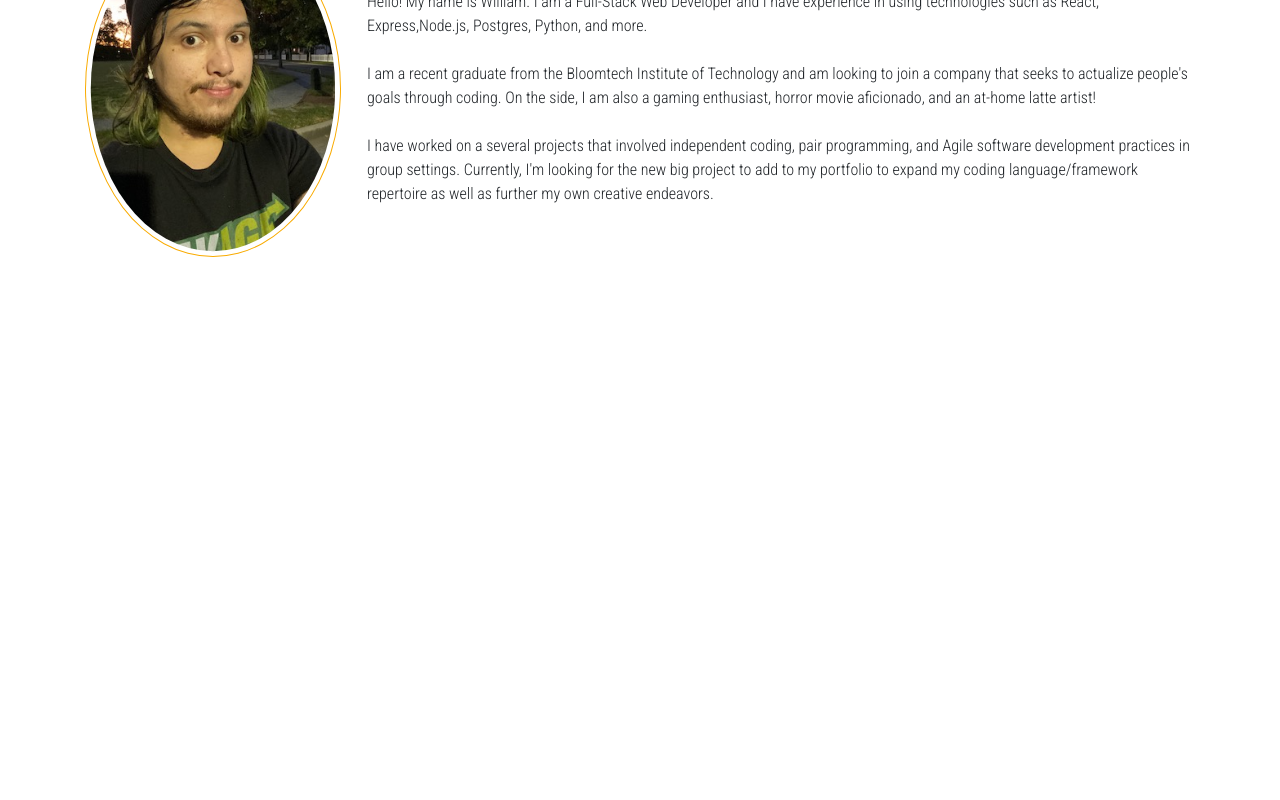
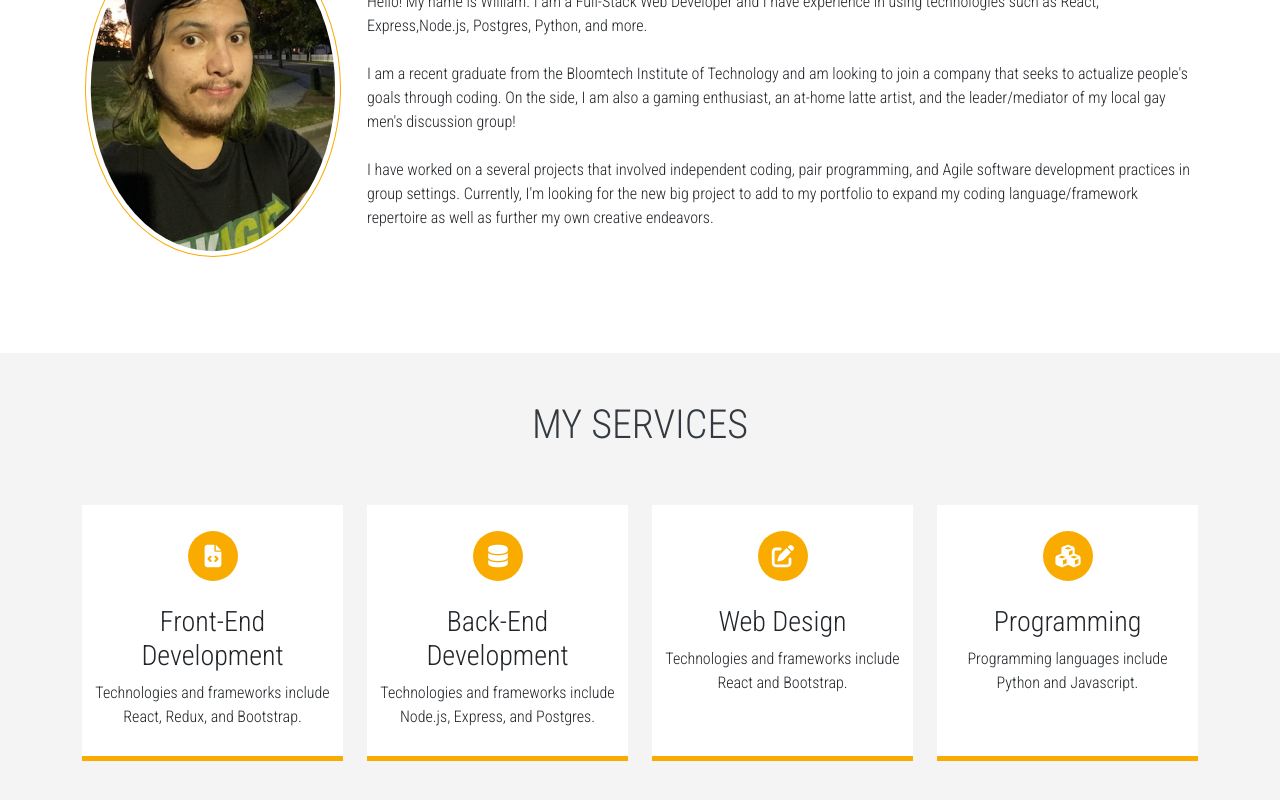
Before and after one commit to wzd200/wzdportfolio, a React (Create React App) app: page / in a window 1280 px wide. Shown: the part 920-1720 px from the top of the page. Before the commit the page ends 1273 px from the top, so only its background shows below. Built offline with nearby package versions, Linux system fonts and the light colour scheme.

Commit message:
created services component layout

```diff
--- a/src/App.css
+++ b/src/App.css
@@ -1,12 +1,13 @@
 @import url('https://fonts.googleapis.com/css2?family=Roboto+Condensed:wght@300&family=Roboto:wght@100&display=swap');
 
 :root {
-  --primary-white: #fff;
+  --primary-white: #ffffff;
   --primary-orange: #f9ab00;
-  --primary-dark: rgba(255, 255, 255, 0);
+  --primary-dark: rgb(52, 58, 64);
   --primary-red: #ef4035;
   --primary-hover-red: #f33501;
   --primary-black: rgb(33, 37, 41);
+  --primary-light-grey: #f4f4f4;
 }
 
 .App {
@@ -50,7 +51,7 @@
 
 /**************BODY***************/
 
-.body {
+* {
   font-family: 'Roboto Condensed', sans-serif !important;
 }
 
@@ -93,7 +94,7 @@ nav ul li {
   color: var(--primary-white) !important;
   margin-right: 0.75rem;
   margin-left: 0.75rem;
-  border-top: 0.1875rem solid var(--primary-dark);
+  border-top: 0.1875rem solid var(--primary-black);
 }
 
 .navbar-nav > li > a.active, .navbar-nav > li > a.active:focus {
@@ -211,3 +212,59 @@ nav ul li {
     width: 10rem;
   }
 }
+
+/**************SERVICES**************/
+
+.services {
+  text-align: center;
+  padding-bottom: 2rem;
+  background: var(--primary-light-grey)
+}
+
+.services h1 {
+  color: var(--primary-dark);
+  text-transform: uppercase;
+}
+
+.services .circle {
+  position: relative;
+  margin: 0.375rem auto;
+  background: var(--primary-orange);
+  border-radius: 50%;
+  width: 3.125rem;
+  height: 3.125rem;
+}
+
+.services .icon {
+  font-size: 1.4rem;
+  color: var(--primary-white);
+  position: absolute;
+  top: 50%;
+  left: 50%;
+  transform: translate(-50%, -50%)
+}
+
+.services .box {
+  height: 16rem;
+  border-bottom: 0.3125rem solid var(--primary-orange);
+  padding: 0.625rem;
+  margin-bottom:  1.875rem;
+  background-color: var(--primary-white);
+}
+
+.services .box:hover {
+  background: var(--primary-orange);
+  border-bottom: 0.3125rem solid var(--primary-dark);
+}
+
+.services .box:hover .icon {
+  color: var(--primary-dark);
+}
+
+.services .box:hover .circle {
+  background-color: var(--primary-white);
+}
+
+.services .box:hover p {
+  color: var(--primary-white);
+}
--- a/src/App.js
+++ b/src/App.js
@@ -3,6 +3,7 @@ import 'bootstrap/dist/css/bootstrap.min.css';
 import Navbar from './Components/Navbar';
 import Header from './Components/Header';
 import AboutMe from './Components/AboutMe';
+import Services from './Components/Services';
 
 function App() {
   return (
@@ -10,6 +11,7 @@ function App() {
       <Navbar/>
       <Header/>
       <AboutMe/>
+      <Services/>
     </>
   );
 }
--- a/src/Components/AboutMe.js
+++ b/src/Components/AboutMe.js
@@ -16,7 +16,7 @@ const AboutMe = () => {
                     Hello! My name is William. I am a Full-Stack Web Developer and I have experience in using technologies such as React, Express,Node.js, Postgres, Python, and more.
                     <br/>
                     <br/>
-                    I am a recent graduate from the Bloomtech Institute of Technology and am looking to join a company that seeks to actualize people's goals through coding. On the side, I am also a gaming enthusiast, horror movie aficionado, and an at-home latte artist!
+                    I am a recent graduate from the Bloomtech Institute of Technology and am looking to join a company that seeks to actualize people's goals through coding. On the side, I am also a gaming enthusiast, an at-home latte artist, and the leader/mediator of my local gay men's discussion group!
                     <br/>
                     <br/>
                     I have worked on a several projects that involved independent coding, pair programming, and Agile software development practices in group settings. Currently, I'm looking for the new big project to add to my portfolio to expand my coding language/framework repertoire as well as further my own creative endeavors.
--- /dev/null
+++ b/src/Components/Services.js
@@ -0,0 +1,53 @@
+import React from 'react'
+import { FontAwesomeIcon } from '@fortawesome/react-fontawesome';
+import { faFileCode, faDatabase, faPenToSquare, faCubes } from '@fortawesome/free-solid-svg-icons';
+
+const Services = () => {
+  return (
+    <div className='services'>
+        <h1 className='py-5'>My Services</h1>
+        <div className='container'>
+            <div className='row'>
+                <div className='col-md-3 col-sm-6'>
+                    <div className='box'>
+                        <div className='circle mt-3 mb-4'>
+                            <FontAwesomeIcon className='icon' icon={faFileCode} size='2x'/>
+                        </div>
+                        <h3>Front-End Development</h3>
+                        <p>Technologies and frameworks include React, Redux, and Bootstrap.</p>
+                    </div>
+                </div>
+                <div className='col-md-3 col-sm-6'>
+                    <div className='box'>
+                        <div className='circle mt-3 mb-4'>
+                            <FontAwesomeIcon className='icon' icon={faDatabase} size='2x'/>
+                        </div>
+                        <h3>Back-End Development</h3>
+                        <p>Technologies and frameworks include Node.js, Express, and Postgres.</p>
+                    </div>
+                </div>
+                <div className='col-md-3 col-sm-6'>
+                    <div className='box'>
+                        <div className='circle mt-3 mb-4'>
+                            <FontAwesomeIcon className='icon' icon={faPenToSquare} size='2x'/>
+                        </div>
+                        <h3>Web Design</h3>
+                        <p>Technologies and frameworks include React and Bootstrap.</p>
+                    </div>
+                </div>
+                <div className='col-md-3 col-sm-6'>
+                    <div className='box'>
+                        <div className='circle mt-3 mb-4'>
+                            <FontAwesomeIcon className='icon' icon={faCubes} size='2x'/>
+                        </div>
+                        <h3>Programming</h3>
+                        <p>Programming languages include Python and Javascript.</p>
+                    </div>
+                </div>
+            </div>
+        </div>
+    </div>
+  )
+}
+
+export default Services
```
